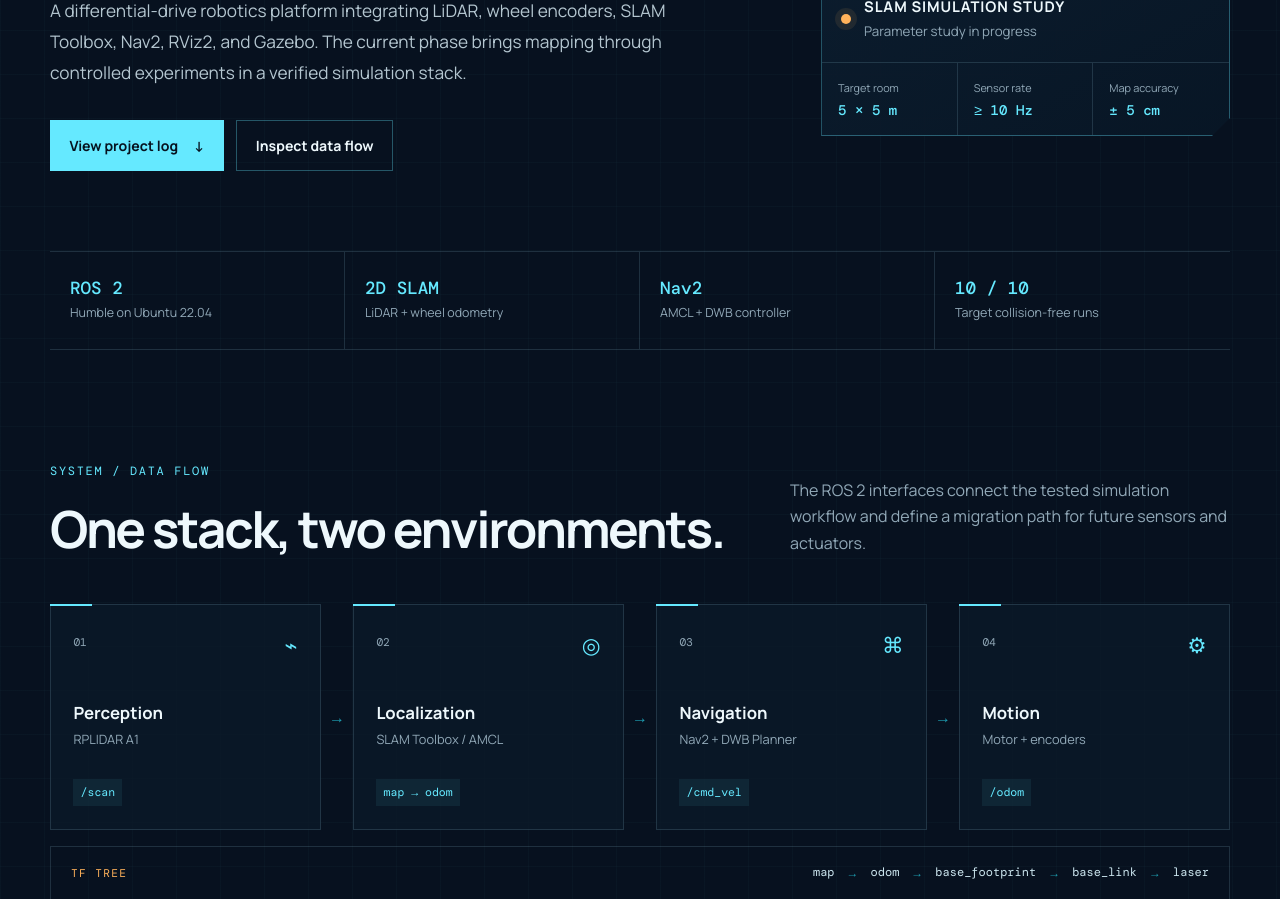
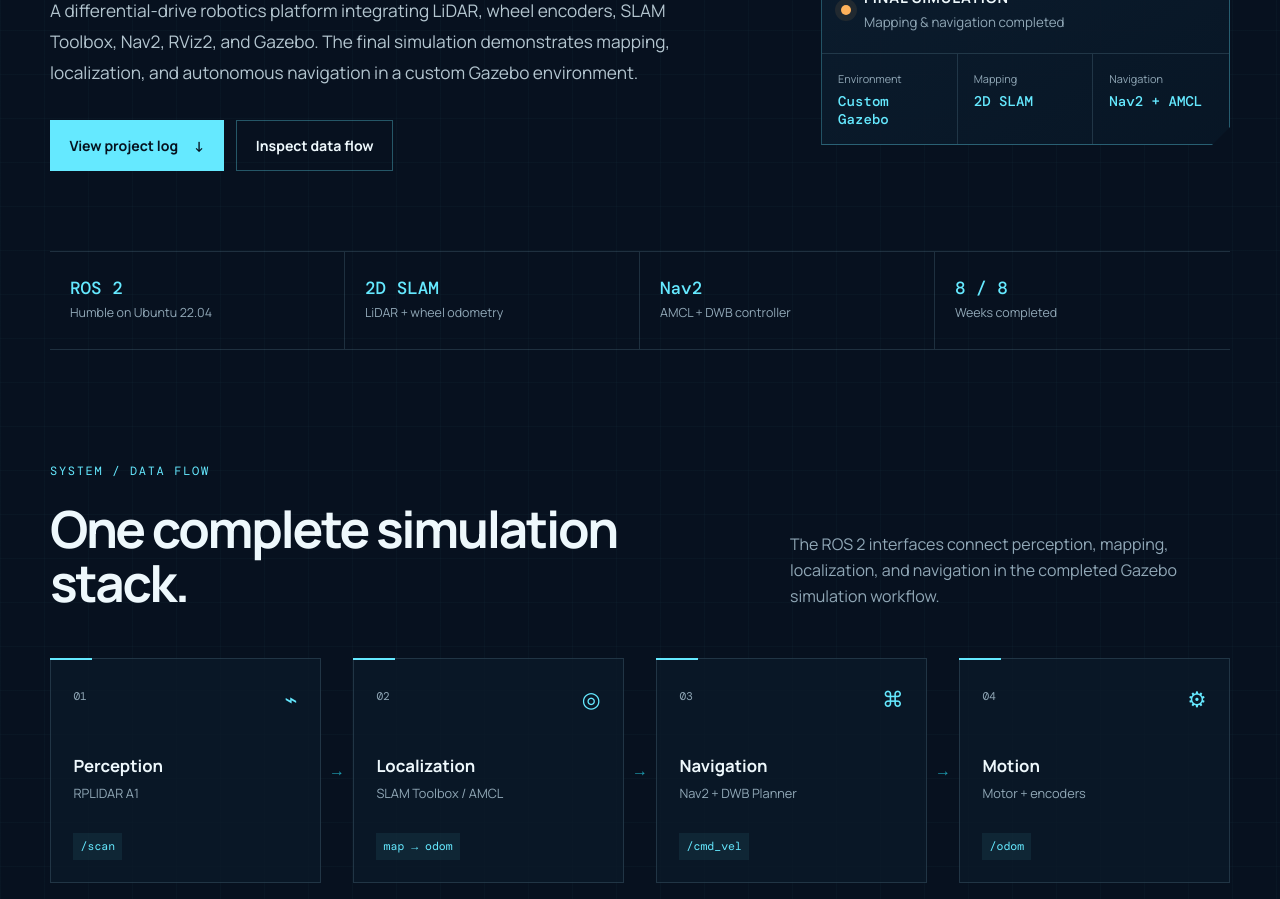
Before and after one commit to Jiangnan-NN/ros2-diff-drive-robot, a plain HTML site: page website/index.html in a window 1280 px wide. Shown: the part 542-1441 px from the top of the page. Drawn offline with nearby package versions, Linux system fonts and the light colour scheme.

Commit message:
Update website to final project status

```diff
--- a/website/index.html
+++ b/website/index.html
@@ -30,7 +30,7 @@
         <a href="#progress">Progress</a>
         <a href="#validation">Validation</a>
       </nav>
-      <span class="header-status"><i></i> Week 7 active</span>
+      <span class="header-status"><i></i> Project complete</span>
     </header>
 
     <main id="main">
@@ -40,8 +40,8 @@
           <h1 id="project-title">Autonomous mobile robot,<br /><span>from model to validated system.</span></h1>
           <p class="hero-summary">
             A differential-drive robotics platform integrating LiDAR, wheel encoders,
-            SLAM Toolbox, Nav2, RViz2, and Gazebo. The current phase brings mapping
-            through controlled experiments in a verified simulation stack.
+            SLAM Toolbox, Nav2, RViz2, and Gazebo. The final simulation demonstrates
+            mapping, localization, and autonomous navigation in a custom Gazebo environment.
           </p>
           <div class="hero-actions">
             <a class="button primary" href="#progress">View project log <span aria-hidden="true">↓</span></a>
@@ -52,7 +52,7 @@
         <div class="mission-panel" aria-label="Current mission status">
           <div class="panel-topline">
             <span>MISSION STATUS</span>
-            <span>07 / 08</span>
+            <span>08 / 08</span>
           </div>
           <div class="radar" aria-hidden="true">
             <span class="ring ring-1"></span>
@@ -66,12 +66,12 @@
           </div>
           <div class="mission-title">
             <span class="pulse"></span>
-            <div><strong>SLAM SIMULATION STUDY</strong><small>Parameter study in progress</small></div>
+            <div><strong>FINAL SIMULATION</strong><small>Mapping & navigation completed</small></div>
           </div>
           <dl class="telemetry">
-            <div><dt>Target room</dt><dd>5 × 5 m</dd></div>
-            <div><dt>Sensor rate</dt><dd>≥ 10 Hz</dd></div>
-            <div><dt>Map accuracy</dt><dd>± 5 cm</dd></div>
+            <div><dt>Environment</dt><dd>Custom Gazebo</dd></div>
+            <div><dt>Mapping</dt><dd>2D SLAM</dd></div>
+            <div><dt>Navigation</dt><dd>Nav2 + AMCL</dd></div>
           </dl>
         </div>
       </section>
@@ -80,13 +80,13 @@
         <article><strong>ROS 2</strong><span>Humble on Ubuntu 22.04</span></article>
         <article><strong>2D SLAM</strong><span>LiDAR + wheel odometry</span></article>
         <article><strong>Nav2</strong><span>AMCL + DWB controller</span></article>
-        <article><strong>10 / 10</strong><span>Target collision-free runs</span></article>
+        <article><strong>8 / 8</strong><span>Weeks completed</span></article>
       </section>
 
       <section class="section architecture" id="architecture" aria-labelledby="architecture-title">
         <div class="section-heading">
-          <div><p class="eyebrow">SYSTEM / DATA FLOW</p><h2 id="architecture-title">One stack, two environments.</h2></div>
-          <p>The ROS 2 interfaces connect the tested simulation workflow and define a migration path for future sensors and actuators.</p>
+          <div><p class="eyebrow">SYSTEM / DATA FLOW</p><h2 id="architecture-title">One complete simulation stack.</h2></div>
+          <p>The ROS 2 interfaces connect perception, mapping, localization, and navigation in the completed Gazebo simulation workflow.</p>
         </div>
 
         <div class="flow" aria-label="Robot software architecture">
@@ -137,14 +137,14 @@
 
       <section class="section validation" id="validation" aria-labelledby="validation-title">
         <div class="section-heading">
-          <div><p class="eyebrow">FINAL ACCEPTANCE</p><h2 id="validation-title">Measured, not assumed.</h2></div>
-          <p>Clear pass criteria keep the final simulation study focused and repeatable.</p>
+          <div><p class="eyebrow">FINAL RESULTS</p><h2 id="validation-title">Simulation pipeline complete.</h2></div>
+          <p>The final system demonstrates the complete workflow from environment mapping to autonomous navigation.</p>
         </div>
         <div class="validation-grid">
-          <article><span>T1</span><strong>Map completeness</strong><p>Map a 5 × 5 m room within 5 minutes.</p><div class="bar"><i style="--progress: 76%"></i></div><small>Week 7 · in progress</small></article>
-          <article><span>T2</span><strong>Navigation speed</strong><p>Complete a 5 m autonomous route within 30 seconds.</p><div class="bar"><i style="--progress: 38%"></i></div><small>Simulation verified</small></article>
-          <article><span>T3</span><strong>Map accuracy</strong><p>Maintain a target geometric accuracy of ± 5 cm.</p><div class="bar"><i style="--progress: 22%"></i></div><small>Simulation analysis pending</small></article>
-          <article><span>T4</span><strong>Reliability</strong><p>Complete 10 consecutive collision-free runs.</p><div class="bar"><i style="--progress: 10%"></i></div><small>Final test planned</small></article>
+          <article><span>T1</span><strong>Custom Environment</strong><p>Created a Gazebo world with multiple obstacles for final simulation testing.</p><div class="bar"><i style="--progress: 100%"></i></div><small>Completed</small></article>
+          <article><span>T2</span><strong>SLAM Mapping</strong><p>Explored the environment with LiDAR and generated a saved 2D map using SLAM Toolbox.</p><div class="bar"><i style="--progress: 100%"></i></div><small>Completed</small></article>
+          <article><span>T3</span><strong>Localization</strong><p>Localized the robot on the generated map using AMCL and the ROS 2 TF tree.</p><div class="bar"><i style="--progress: 100%"></i></div><small>Completed</small></article>
+          <article><span>T4</span><strong>Autonomous Navigation</strong><p>Used Nav2 to plan paths and navigate autonomously around obstacles to selected goals.</p><div class="bar"><i style="--progress: 100%"></i></div><small>Completed</small></article>
         </div>
       </section>
     </main>
```
